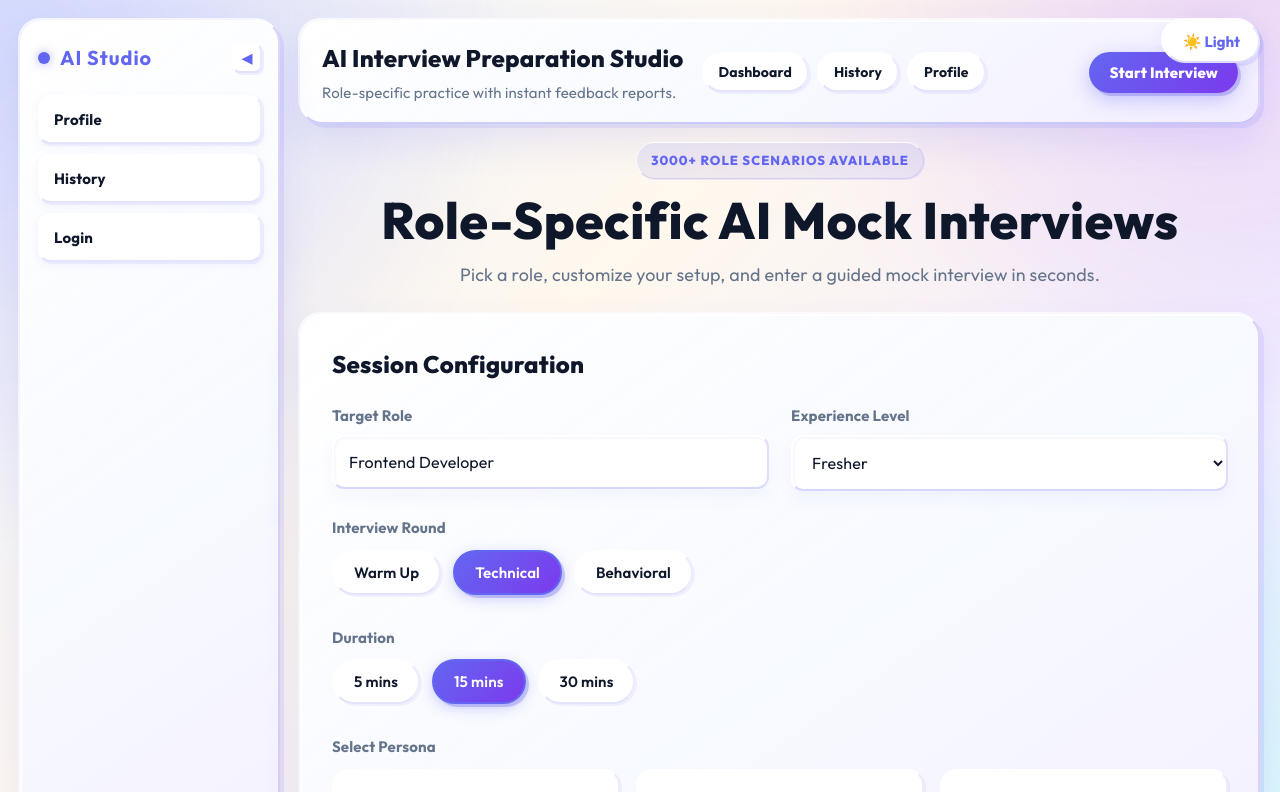
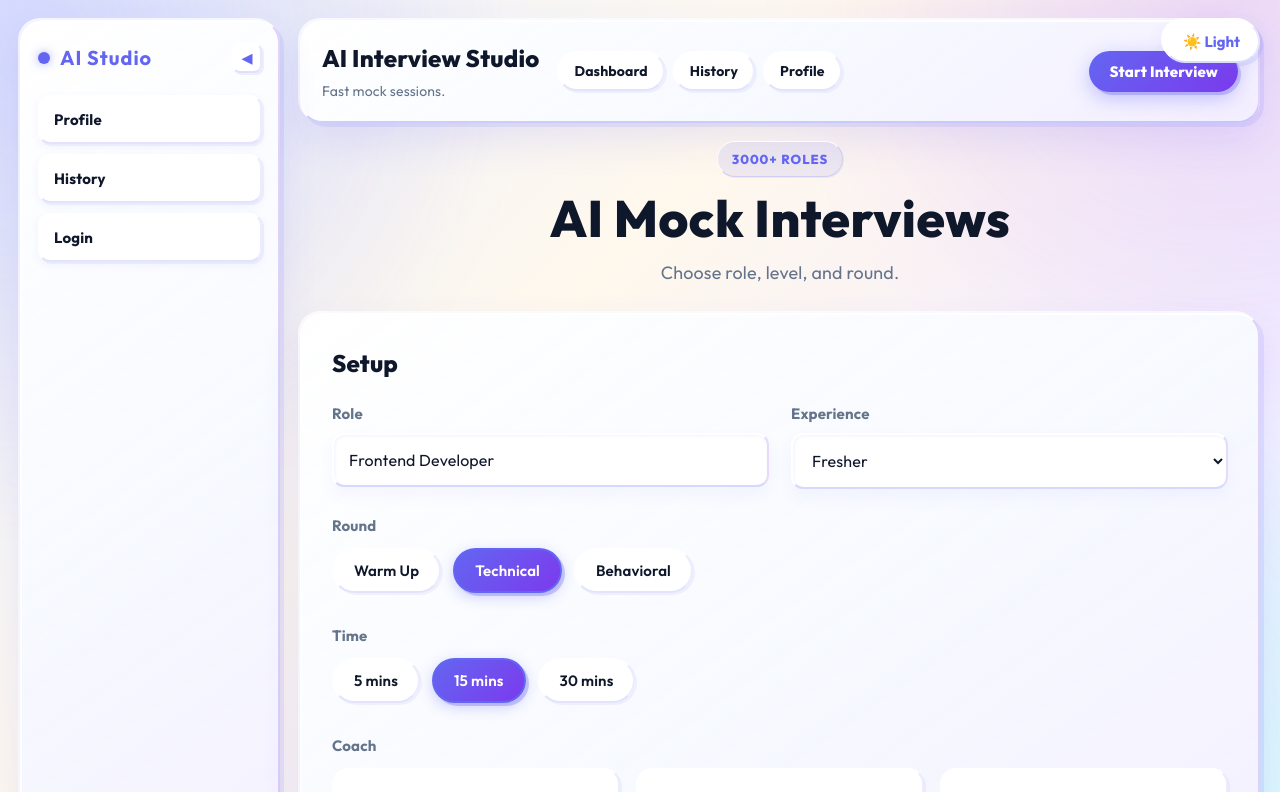
Before and after one commit to himanthyadav/AI_INTERVIEWER, a React (Vite) app in the folder frontend/: page /dashboard in a window 1280 px wide. Shown: the top 792 px of the page. Built offline with nearby package versions, Linux system fonts and the light colour scheme; no server answers; the HTML template or start-up script is replaced by a standard one.

Commit message:
Tighten dashboard copy and hover effects

```diff
--- a/frontend/src/index.css
+++ b/frontend/src/index.css
@@ -73,6 +73,12 @@ body::after {
   border-bottom: 2px solid var(--border-bottom);
   border-right:  2px solid var(--border-right);
   box-shadow: 0 18px 38px rgba(91,93,246,0.12), 4px 4px 0 rgba(91,93,246,0.10), -2px -2px 0 rgba(255,255,255,0.8);
+  transition: transform 0.22s ease, box-shadow 0.22s ease, filter 0.22s ease;
+}
+
+.glass-panel:hover {
+  transform: translateY(-2px) scale(1.01);
+  box-shadow: 0 22px 46px rgba(91,93,246,0.15), 6px 6px 0 rgba(91,93,246,0.12), -2px -2px 0 rgba(255,255,255,0.85);
 }
 
 input, select, textarea {
@@ -111,7 +117,7 @@ button {
 }
 
 button:hover {
-  transform: translateY(-1px);
+  transform: translateY(-1px) scale(1.02);
   filter: saturate(1.06);
   box-shadow: 4px 4px 0 rgba(91,93,246,0.15), 0 14px 24px rgba(91,93,246,0.12);
 }
--- a/frontend/src/pages/Dashboard.jsx
+++ b/frontend/src/pages/Dashboard.jsx
@@ -212,8 +212,8 @@ function Dashboard() {
           <nav style={styles.nav} className="glass-panel">
             <div style={styles.navLeft}>
               <div style={styles.navBrand}>
-                <h2 style={styles.navTitle}>AI Interview Preparation Studio</h2>
-                <p style={styles.navSubtitle}>Role-specific practice with instant feedback reports.</p>
+                <h2 style={styles.navTitle}>AI Interview Studio</h2>
+                <p style={styles.navSubtitle}>Fast mock sessions.</p>
               </div>
               <div style={styles.navLinks}>
                 <button style={styles.navLinkBtn} onClick={() => navigate('/dashboard')}>Dashboard</button>
@@ -228,16 +228,16 @@ function Dashboard() {
 
           <div style={styles.mainLayout}>
             <div style={styles.headerArea}>
-              <span style={styles.heroBadge}>3000+ role scenarios available</span>
-              <h1 style={styles.mainTitle}>Role-Specific AI Mock Interviews</h1>
-              <p style={styles.mainSubtitle}>Pick a role, customize your setup, and enter a guided mock interview in seconds.</p>
+              <span style={styles.heroBadge}>3000+ roles</span>
+              <h1 style={styles.mainTitle}>AI Mock Interviews</h1>
+              <p style={styles.mainSubtitle}>Choose role, level, and round.</p>
             </div>
 
             <div style={styles.configCard} className="glass-panel animate-slide-up">
-              <h3 style={styles.configTitle}>Session Configuration</h3>
+              <h3 style={styles.configTitle}>Setup</h3>
               <div style={styles.grid2}>
                 <div style={styles.inputWrapper}>
-                  <label style={styles.label}>Target Role</label>
+                  <label style={styles.label}>Role</label>
                   <input
                     type="text"
                     value={interviewData.position}
@@ -246,7 +246,7 @@ function Dashboard() {
                   />
                 </div>
                 <div style={styles.inputWrapper}>
-                  <label style={styles.label}>Experience Level</label>
+                  <label style={styles.label}>Experience</label>
                   <select
                     value={interviewData.experience}
                     onChange={(e) => setInterviewData({ ...interviewData, experience: e.target.value })}
@@ -260,7 +260,7 @@ function Dashboard() {
               </div>
 
               <div style={styles.section}>
-                <label style={styles.label}>Interview Round</label>
+                <label style={styles.label}>Round</label>
                 <div style={styles.chipGroup}>
                   {rounds.map(r => (
                     <button
@@ -275,7 +275,7 @@ function Dashboard() {
               </div>
 
               <div style={styles.section}>
-                <label style={styles.label}>Duration</label>
+                <label style={styles.label}>Time</label>
                 <div style={styles.chipGroup}>
                   {durations.map(d => (
                     <button
@@ -290,7 +290,7 @@ function Dashboard() {
               </div>
 
               <div style={styles.section}>
-                <label style={styles.label}>Select Persona</label>
+                <label style={styles.label}>Coach</label>
                 <div style={styles.personaGrid}>
                   {interviewers.map(i => (
                     <div
@@ -315,7 +315,7 @@ function Dashboard() {
                     checked={interviewData.termsAccepted}
                     onChange={(e) => setInterviewData({ ...interviewData, termsAccepted: e.target.checked })}
                   />
-                  <span style={styles.checkboxText}>I accept the session recording policies.</span>
+                  <span style={styles.checkboxText}>I accept recording.</span>
                 </label>
                 <button style={styles.launchBtn} onClick={handlePrerequisiteOpen}>Launch Environment</button>
               </div>
@@ -391,7 +391,7 @@ const styles = {
   navLeft: { display: 'flex', gap: '18px', alignItems: 'center', flexWrap: 'wrap' },
   navBrand: { display: 'flex', flexDirection: 'column', gap: '4px' },
   navTitle: { margin: 0, fontSize: '24px', color: '#0f172a', fontWeight: '800' },
-  navSubtitle: { margin: 0, color: '#64748b', fontSize: '15px' },
+  navSubtitle: { margin: 0, color: '#64748b', fontSize: '14px' },
   navLinks: { display: 'flex', gap: '8px', flexWrap: 'wrap' },
   navLinkBtn: { borderTop: '2px solid rgba(255,255,255,0.95)', borderLeft: '2px solid rgba(255,255,255,0.85)', borderBottom: '2px solid rgba(99,102,241,0.18)', borderRight: '2px solid rgba(99,102,241,0.12)', background: '#fff', color: '#0f172a', borderRadius: '999px', padding: '9px 15px', fontWeight: '700', fontSize: '14px', cursor: 'pointer', boxShadow: '2px 2px 0 rgba(99,102,241,0.08)', transition: 'all 0.2s' },
   navRight: { marginLeft: 'auto' },
```
